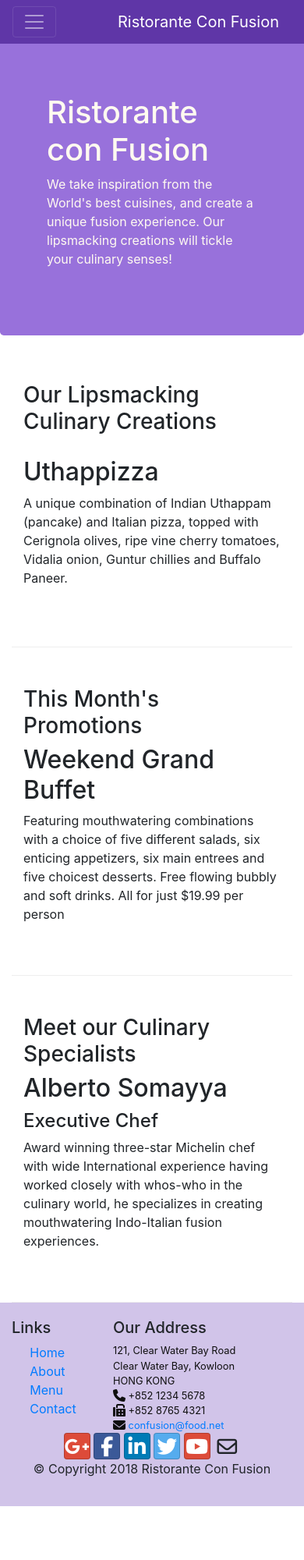
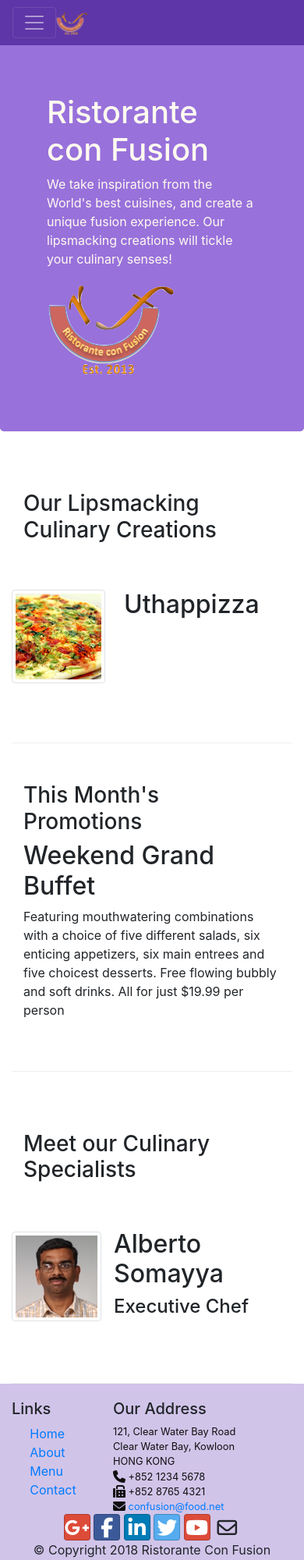
Before and after one commit to noussaiba99/bootstrapCoursera, a plain HTML site: page index.html in a window 390 px wide. Shown: the top 2000 px of the page at 78% size. Before the commit the page ends 1931 px from the top, so only its background shows below. Drawn offline with nearby package versions, Linux system fonts and the light colour scheme.

Commit message:
Images and Media

```diff
--- a/index.html
+++ b/index.html
@@ -21,8 +21,8 @@
            <button class="navbar-toggler" type="button" data-toggle="collapse" data-target="#Navbar">
              <span class="navbar-toggler-icon"></span>
            </button>
-            <a class="navbar-brand" href='#'>Ristorante Con Fusion</a>
-            <div class="collapse navbar-collapse" id="Navbar">
+           <a class="navbar-brand mr-auto" href="./index.html"><img src="img/logo.png" height="30" width="41"></a>
+           <div class="collapse navbar-collapse" id="Navbar">
 
                 <ul class="navbar-nav mr-auto">
                     <li class="nav-item active"><a class="nav-link" href="#"><span class="fa fa-home fa-lg"></span> Home</a></li>
@@ -42,7 +42,8 @@
                     <h1>Ristorante con Fusion</h1>
                     <p>We take inspiration from the World's best cuisines, and create a unique fusion experience. Our lipsmacking creations will tickle your culinary senses!</p>
                 </div>
-                <div class="col-12 col-sm">
+                <div class="col-12 col-sm align-self-center">
+                    <img src="img/logo.png" class="img-fluid">
                 </div>
             </div>
         </div>
@@ -53,9 +54,16 @@
             <div class="col-12 col-sm-4 order-sm-last col-md-3">
                 <h3>Our Lipsmacking Culinary Creations</h3>
             </div>
-            <div class="col col-sm order-sm-first col-md">
-                <h2>Uthappizza</h2>
-                <p>A unique combination of Indian Uthappam (pancake) and Italian pizza, topped with Cerignola olives, ripe vine cherry tomatoes, Vidalia onion, Guntur chillies and Buffalo Paneer.</p>
+            <div class="media">
+                <img class="d-flex mr-4 img-thumbnail align-self-center"
+                        src="img/uthappizza.png" alt="Uthappizza">
+                <div class="media-body">
+                    <h2 class="mt-0">Uthappizza</h2>
+                    <p class="d-none d-sm-block">A unique combination of Indian Uthappam (pancake) and
+                        Italian pizza, topped with Cerignola olives, ripe vine
+                        cherry tomatoes, Vidalia onion, Guntur chillies and
+                        Buffalo Paneer.</p>
+                </div>
             </div>
         </div>
 
@@ -74,11 +82,20 @@
             <div class="col-12 col-sm-4 order-sm-last col-md-3">
                 <h3>Meet our Culinary Specialists</h3>
             </div>
-            <div class="col col-sm order-sm-first col-md">
-                <h2>Alberto Somayya</h2>
-                <h4>Executive Chef</h4>
-                <p>Award winning three-star Michelin chef with wide International experience having worked closely with whos-who in the culinary world, he specializes in creating mouthwatering Indo-Italian fusion experiences. </p>
+            <div class="media">
+                <img class="d-flex mr-3 img-thumbnail align-self-center"
+                        src="img/alberto.png" alt="Alberto Somayya">
+                <div class="media-body">
+                    <h2 class="mt-0">Alberto Somayya</h2>
+                    <h4>Executive Chef</h4>
+                    <p class="d-none d-sm-block">Award winning three-star Michelin chef with wide
+                        International experience having worked closely with
+                        whos-who in the culinary world, he specializes in
+                        creating mouthwatering Indo-Italian fusion experiences.
+                        </p>
+                </div>
             </div>
+
         </div>
     </div>
 
```
Also changed, not shown: aboutus.html (+4 -2 lines), contactus.html (+4 -2 lines), img/alberto.png (added), img/buffet.png (added), img/logo.png (added), img/uthappizza.png (added), 1 other file.
